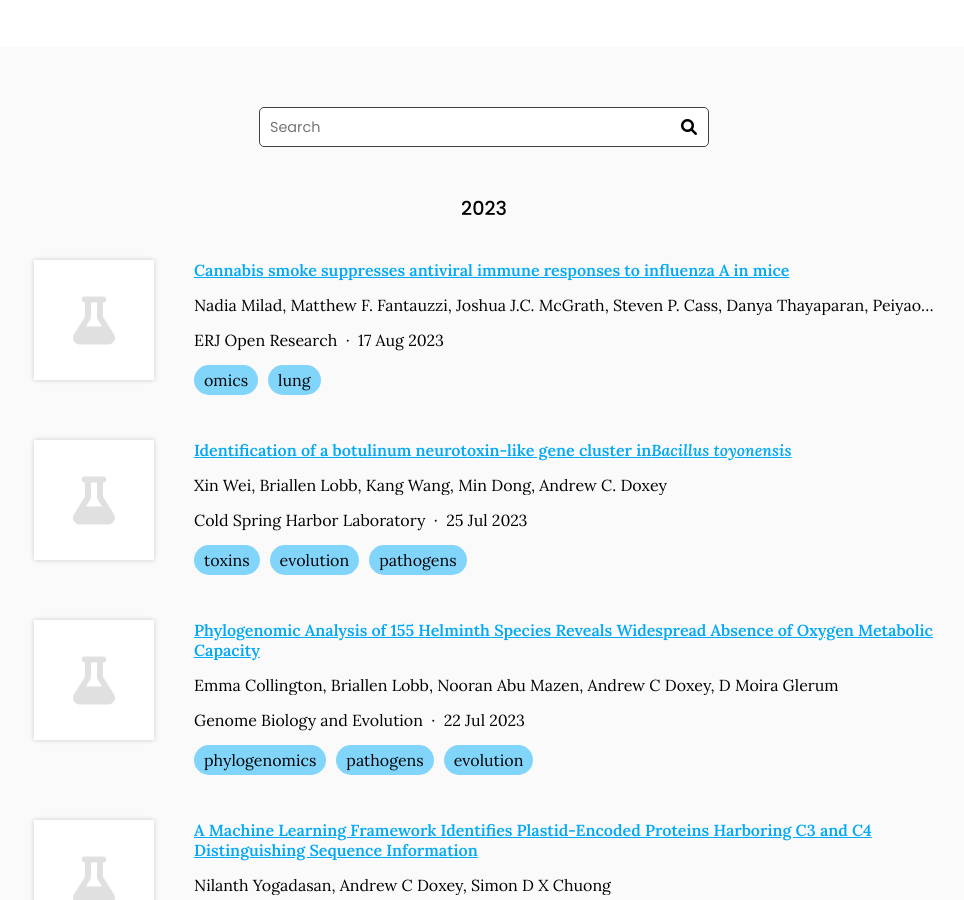
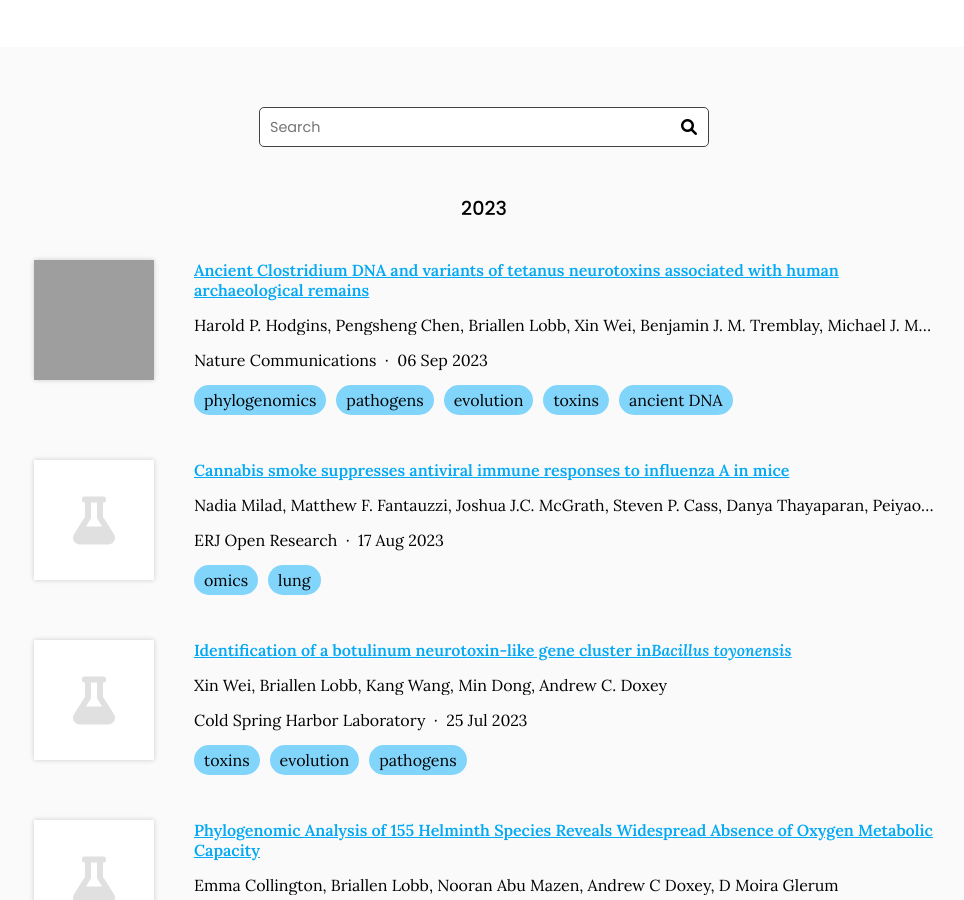
Before and after one commit to doxeylab/doxeylab-website, a Jekyll site: the page built from research/index.md, in a window 1280 px wide and 900 px high, scrolled down 406 px. Shown: the whole window, without its empty margins (156-1120 px from the left). Built offline with Jekyll 4.4.1, drawn with Linux system fonts in a browser that asks for light colours; grey boxes are pictures that could not be loaded.

Commit message:
Generate citations

```diff
--- a/_data/citations.yaml
+++ b/_data/citations.yaml
@@ -1,6 +1,34 @@
 # DO NOT EDIT, GENERATED AUTOMATICALLY FROM SOURCES.YAML (AND ELSEWHERE)
 # See https://github.com/greenelab/lab-website-template/wiki/Citations
 
+- id: DOI:10.1038/s41467-023-41174-0
+  title: Ancient Clostridium DNA and variants of tetanus neurotoxins associated with
+    human archaeological remains
+  authors:
+  - Harold P. Hodgins
+  - Pengsheng Chen
+  - Briallen Lobb
+  - Xin Wei
+  - Benjamin J. M. Tremblay
+  - Michael J. Mansfield
+  - Victoria C. Y. Lee
+  - Pyung-Gang Lee
+  - Jeffrey Coffin
+  - Ana T. Duggan
+  - Alexis E. Dolphin
+  - Gabriel Renaud
+  - Min Dong
+  - Andrew C. Doxey
+  publisher: Nature Communications
+  date: '2023-09-06'
+  link: https://doi.org/gspmfp
+  image: https://media.springernature.com/full/springer-static/image/art%3A10.1038%2Fs41467-023-41174-0/MediaObjects/41467_2023_41174_Fig1_HTML.png
+  tags:
+  - phylogenomics
+  - pathogens
+  - evolution
+  - toxins
+  - ancient DNA
 - id: DOI:10.1093/gbe/evad135
   title: Phylogenomic Analysis of 155 Helminth Species Reveals Widespread Absence
     of Oxygen Metabolic Capacity
```
